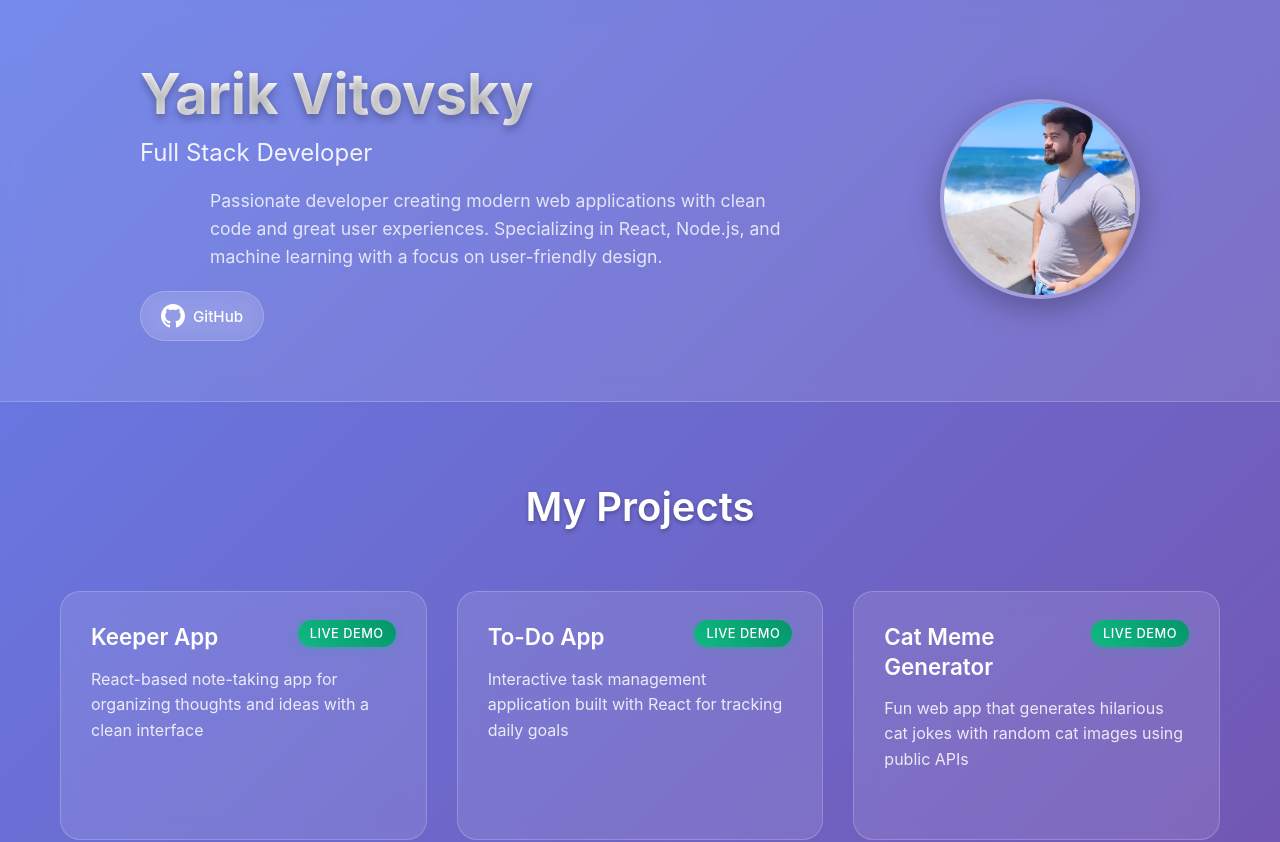
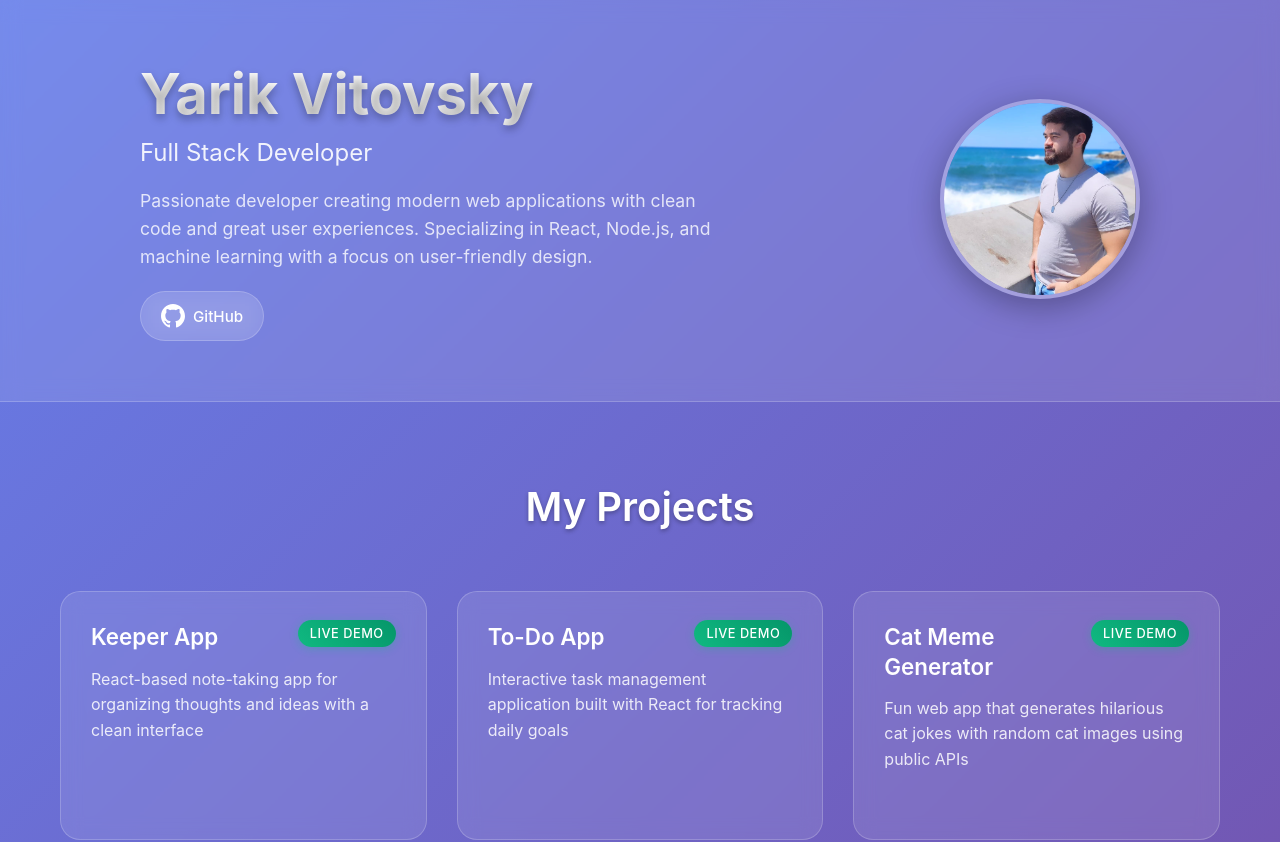
Before and after one commit to YarikVitovsky/personal-website, a React (Vite) app: page / in a window 1280 px wide. Shown: the top 842 px of the page. Built offline with nearby package versions, Linux system fonts and the light colour scheme.

Commit message:
Fix bio paragraph alignment to match header text

```diff
--- a/src/App.css
+++ b/src/App.css
@@ -66,7 +66,7 @@
 .bio {
     font-size: 1.1rem;
     max-width: 600px;
-    margin: 0 auto;
+    margin: 0;
     line-height: 1.6;
     opacity: 0.8;
     margin-bottom: 20px;
```
